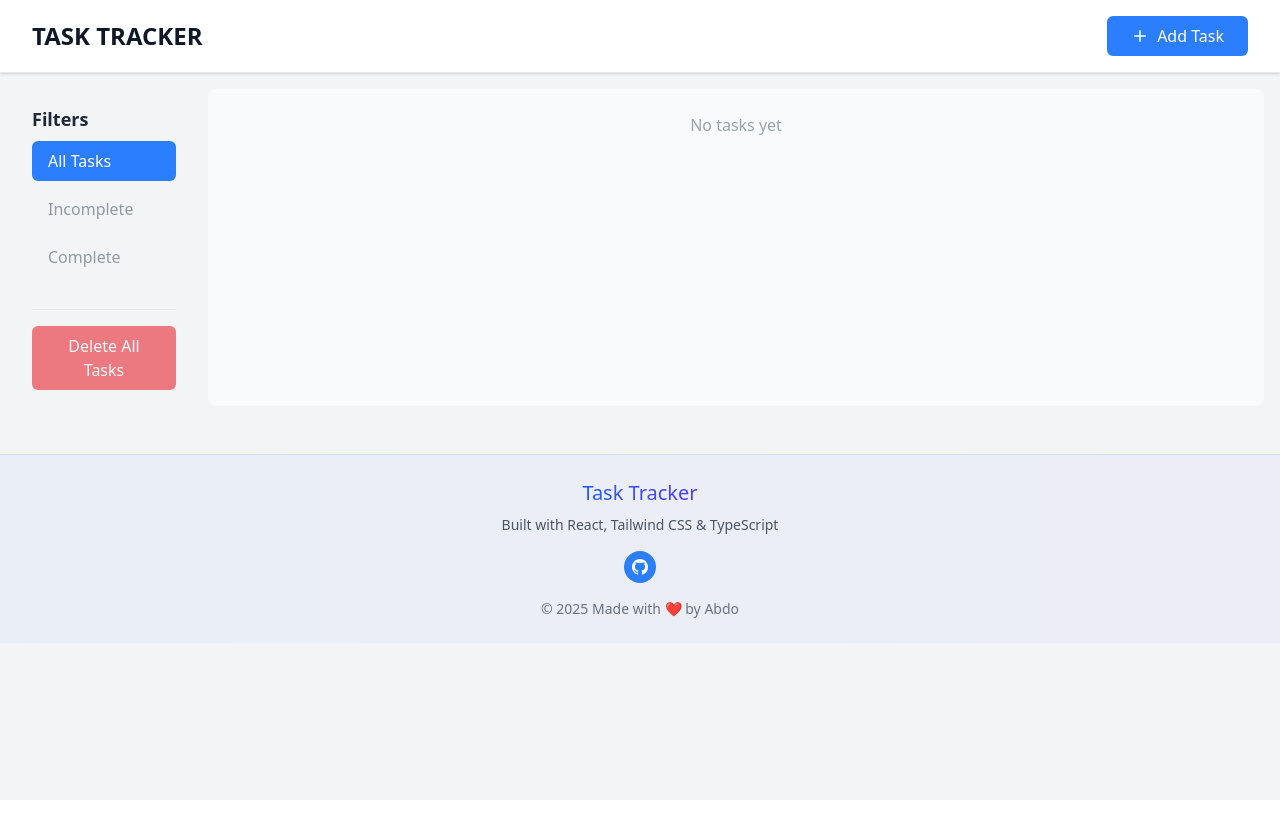
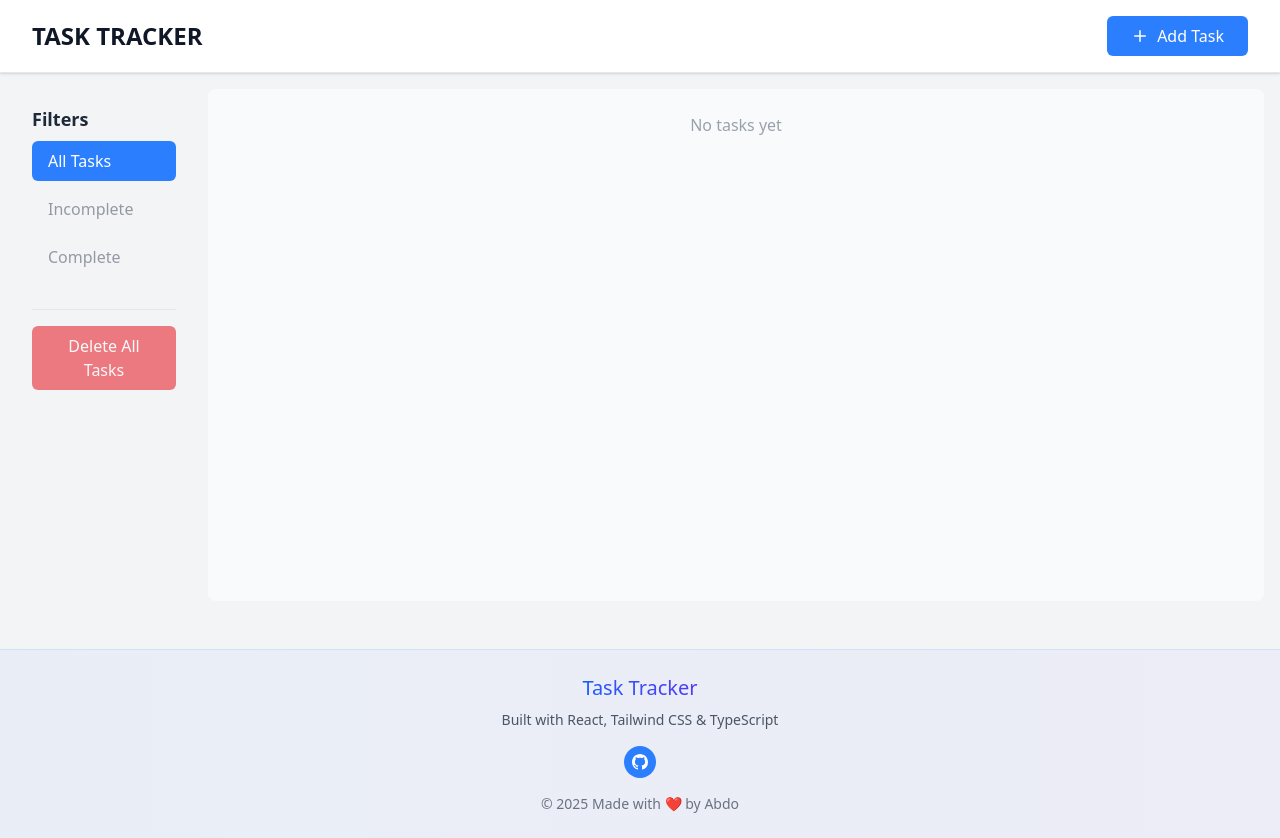
Before and after one commit to A-rahmanjs/task-tracker, a React (Vite) app: page / in a window 1280 px wide. Before the commit the page ends 800 px from the top, so only its background shows below. Built offline with nearby package versions, Linux system fonts and the light colour scheme.

Commit message:
fixed styling

```diff
--- a/src/App.tsx
+++ b/src/App.tsx
@@ -10,7 +10,7 @@ function App() {
       <TaskProvider>
         <div className="min-h-screen bg-gray-100 dark:bg-gray-900 text-gray-900 dark:text-gray-100 transition-colors duration-200">
           <Header />
-          <div className="sidebar-controlpanel-container grid grid-cols-[1fr_6fr] gap-4 p-4">
+          <div className="min-h-[calc(100vh-16rem)] sidebar-controlpanel-container grid grid-cols-[1fr_6fr] gap-4 p-4">
             <SideBar/>
             <ControlPanel />
           </div>
```
